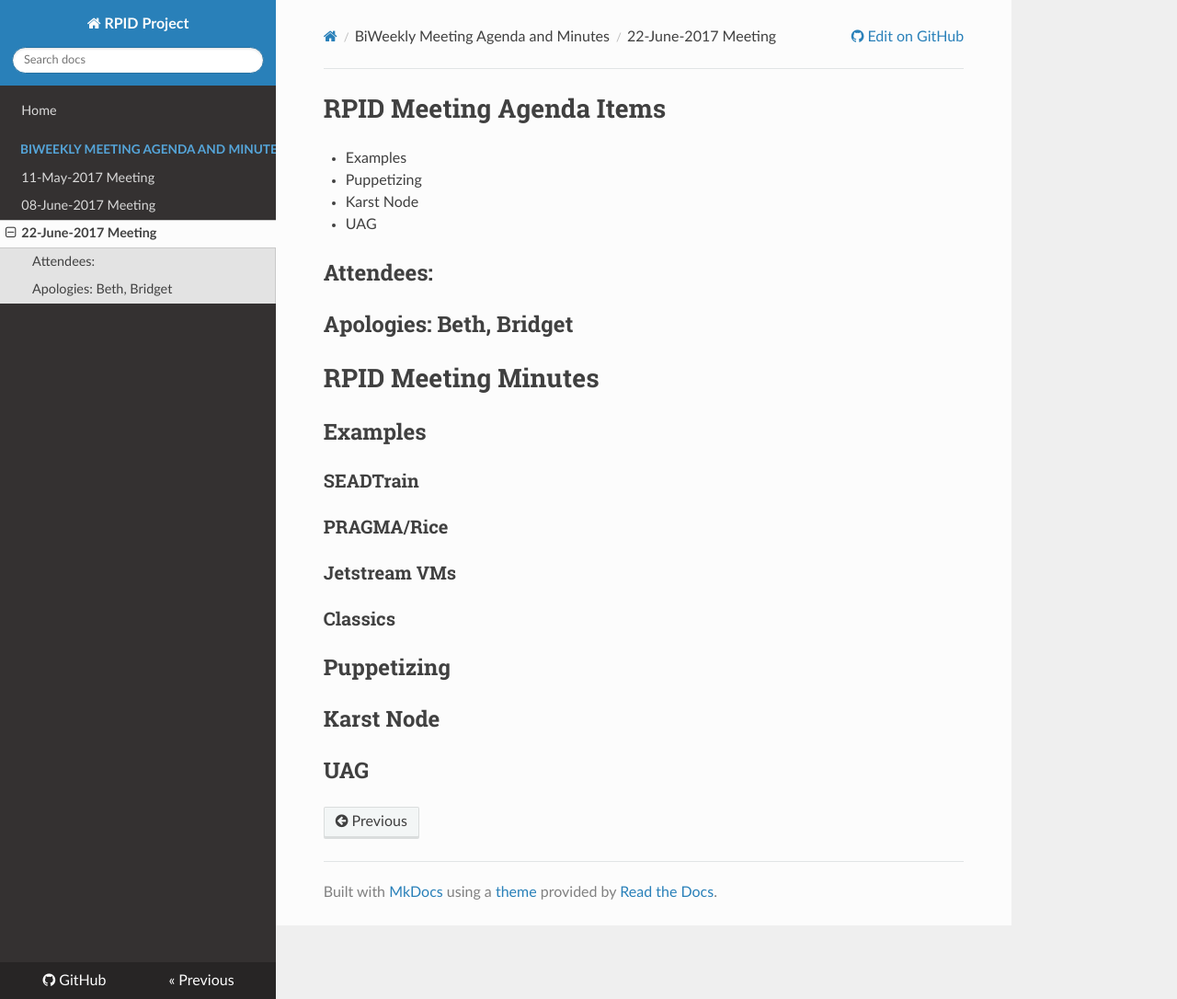
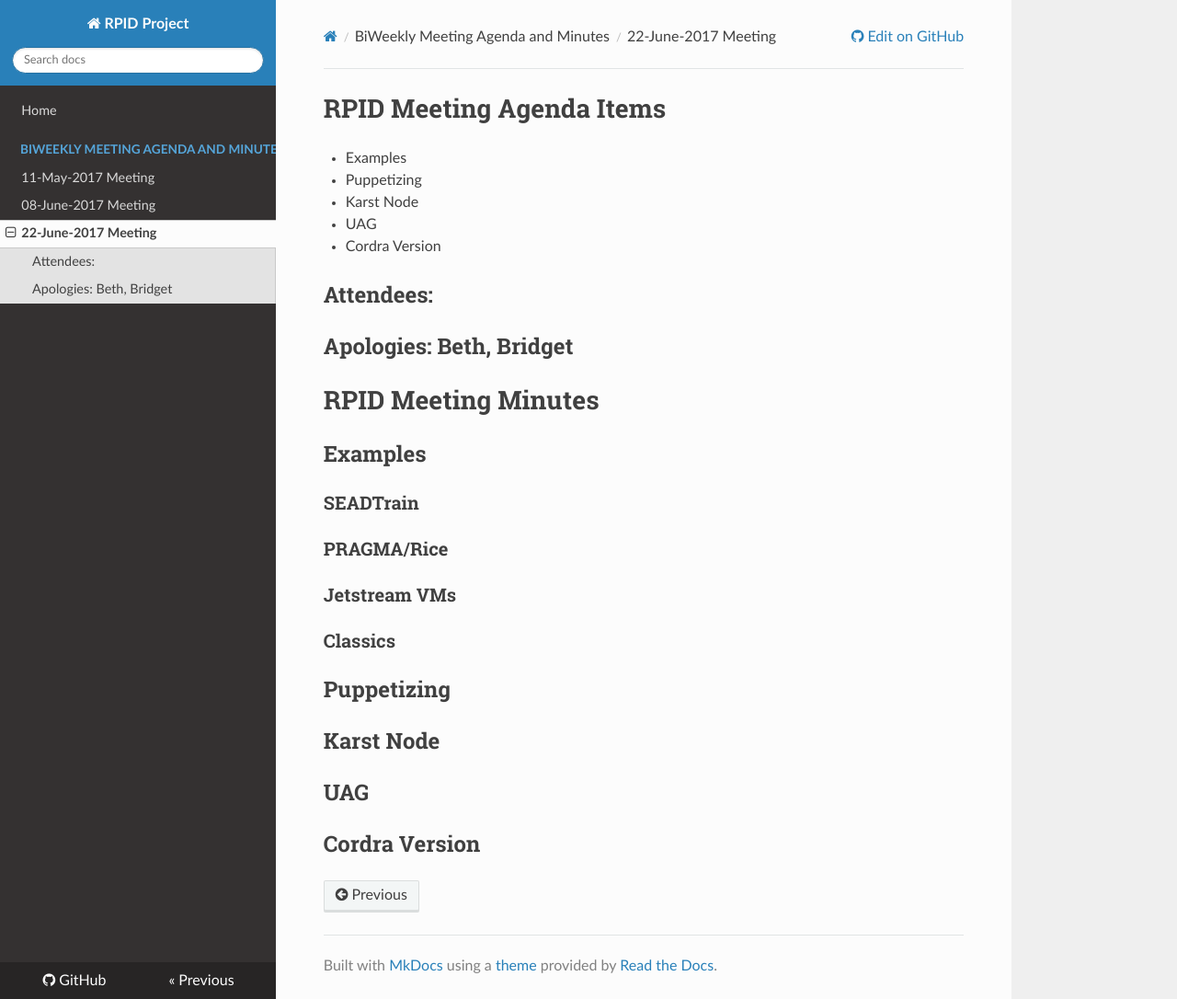
Before and after one commit to rpidproject/rpid, an MkDocs documentation site: the page built from docs/22-June-2017.md, in a window 1280 px wide and 1086 px high. Shown: the whole window at 92% size. Built offline with MkDocs 1.6.1, drawn with Linux system fonts in a browser that asks for light colours; nearby versions of some CDN libraries; old or Windows-style settings are respelled for this version of MkDocs.

Commit message:
Update 22-June-2017.md

```diff
--- a/docs/22-June-2017.md
+++ b/docs/22-June-2017.md
@@ -4,6 +4,7 @@
    * Puppetizing
    * Karst Node
    * UAG
+   * Cordra Version
 
 ## Attendees:
 ## Apologies: Beth, Bridget
@@ -25,3 +26,5 @@
 ## Karst Node
 
 ## UAG
+
+## Cordra Version
```
